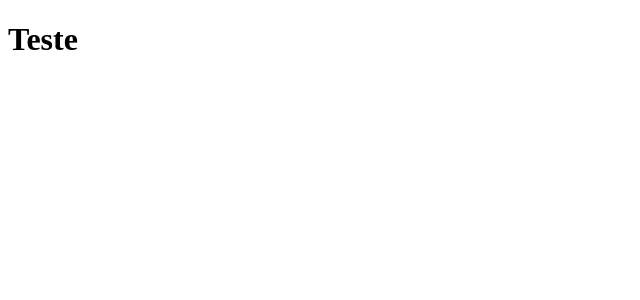
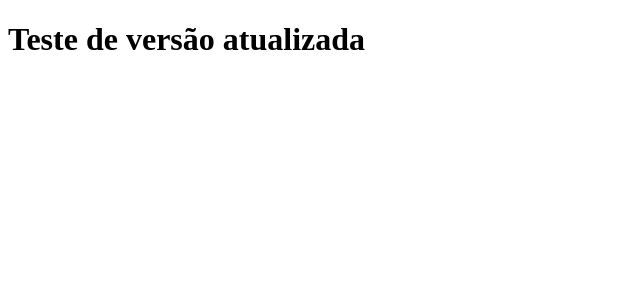
Before and after one commit to hiagoAM/Curso.dev, a Next.js app: page / in a window 1280 px wide. Shown: the top 300 px of the page, without its empty margins (0-640 px from the left). Built offline with nearby package versions, Linux system fonts and the light colour scheme.

Commit message:
testando se funcionou o deploy

```diff
--- a/pages/index.js
+++ b/pages/index.js
@@ -1,5 +1,5 @@
 function Home(){
-    return <h1>Teste</h1>
+    return <h1>Teste de versão atualizada</h1>
 
 }
 
```
